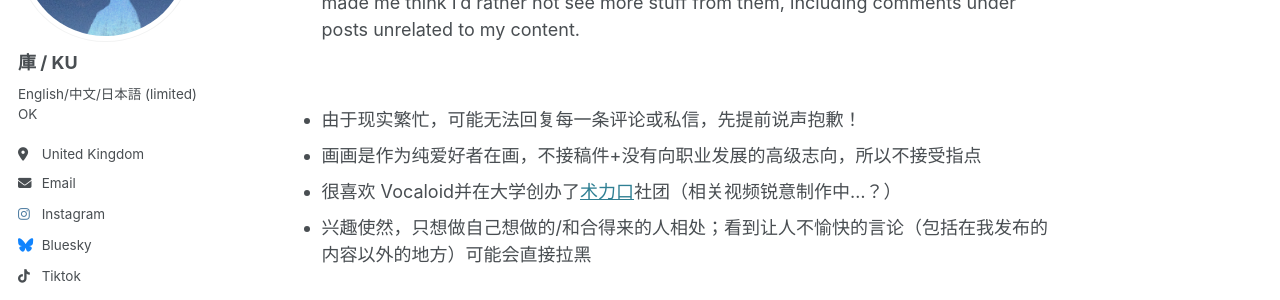
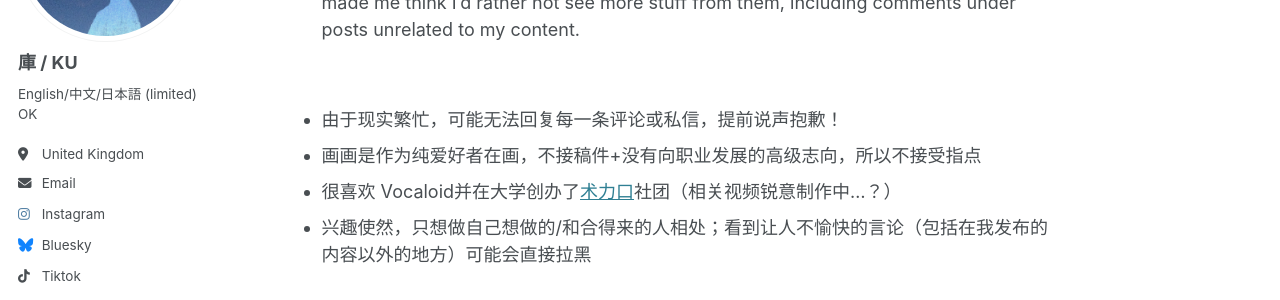
Before and after one commit to ku-storage/ku-storage.github.io, a Jekyll site: the page built from _pages/about.md, in a window 1280 px wide and 900 px high, scrolled down 3017 px. Shown: the part 233-533 px from the top of the window. Built offline with Jekyll 4.4.1, drawn with Linux system fonts in a browser that asks for light colours.

Commit message:
Update about.md

```diff
--- a/_pages/about.md
+++ b/_pages/about.md
@@ -96,7 +96,7 @@ Other notes / 其他
 - I love Vocaloid and started a [Vocaloid club](https://kcl-vocaloid.github.io/) at my university (video incoming...?)<br>
 - Since I do all of this for fun, I only want to work/interact with people I wouldn't feel uncomfortable around. I sometimes block people if I saw them saying something that made me think I’d rather not see more stuff from them, including comments under posts unrelated to my content.<br>
 <br><br>
-- 由于现实繁忙，可能无法回复每一条评论或私信，先提前说声抱歉！ <br>
+- 由于现实繁忙，可能无法回复每一条评论或私信，提前说声抱歉！ <br>
 - 画画是作为纯爱好者在画，不接稿件+没有向职业发展的高级志向，所以不接受指点 <br>
 - 很喜欢 Vocaloid并在大学创办了[术力口](https://kcl-vocaloid.github.io/)社团（相关视频锐意制作中…？）<br>
 - 兴趣使然，只想做自己想做的/和合得来的人相处；看到让人不愉快的言论（包括在我发布的内容以外的地方）可能会直接拉黑
```
